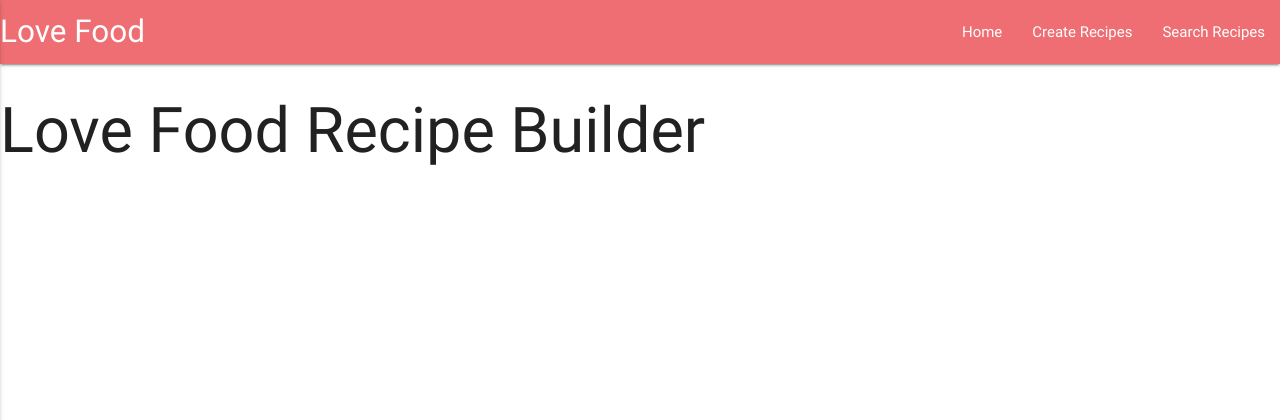
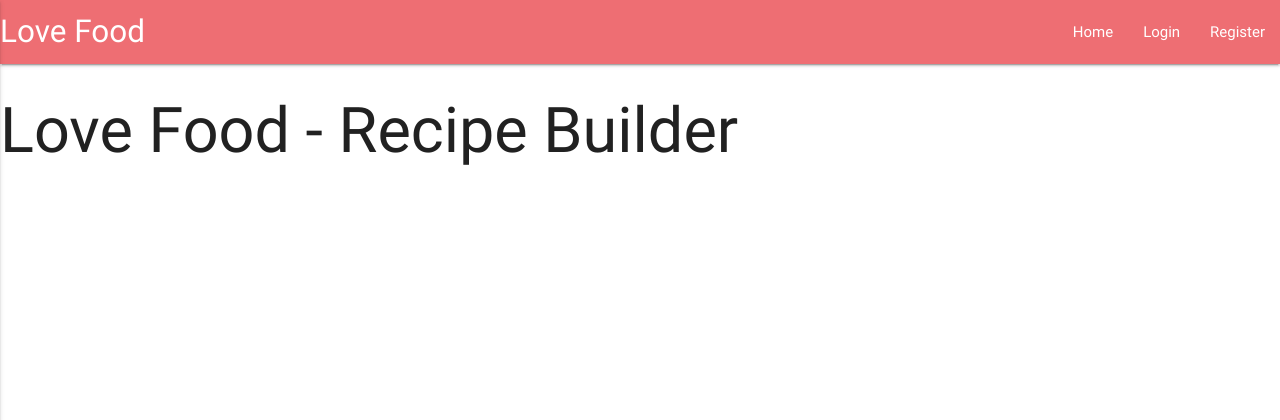
Before and after one commit to Code-Institute-Submissions/recipe-builder, a Flask app: page / in a window 1280 px wide. Shown: the top 420 px of the page. Run offline with Flask 2, Linux system fonts and the light colour scheme; data that the repository does not hold is empty; some libraries are stand-ins or nearby versions.

Commit message:
login functionality inital commit

```diff
--- a/templates/base.html
+++ b/templates/base.html
@@ -15,31 +15,45 @@
     <!--Materialise CSS-->
     <link rel="stylesheet" href="https://cdnjs.cloudflare.com/ajax/libs/materialize/0.100.2/css/materialize.min.css">
 
-    <!--css-->
-    <link rel="stylesheet" href="{{ url_for('static', filename='css/styles.css') }}" type="text/css" />
+    <!--Custom css-->
+    <link rel="stylesheet" href="../static/css/styles.css" type="text/css" />
 
-    <title>Love Food</title>
+    <title>{% block page_title %}{% endblock %}</title>
 </head>
 
 <body>
-    <nav class="navbar">
-        <div class="nav-wrapper">
-            <a href="#!" class="brand-logo">Love Food</a>
+    <nav>
+        <div class="nav-wrapper navbar">
+            <a href="{{url_for('index')}}" class="brand-logo">Love Food</a>
             <a href="#" data-activates="mobile-demo" class="button-collapse"><i class="material-icons">menu</i></a>
             <ul class="right hide-on-med-and-down">
-                <li><a href="sass.html">Home</a></li>
-                <li><a href="{{url_for('add_recipe')}}">Create Recipes</a></li>
-                <li><a href="collapsible.html">Search Recipes</a></li>
+                <li><a href="{{ url_for('index') }}">Home</a></li>
+                {% if user.is_authenticated %}
+                    <li><a href="{{ url_for('add_recipe') }}">Create Recipes</a></li>
+                    <li><a href="{{ url_for('logout') }}">Logout</a></li>
+
+                {% else %}
+                    <li><a href="{{ url_for('login') }}">Login</a></li>
+                    <li><a href="{{ url_for('registration') }}">Register</a></li>
+                {% endif %}
             </ul>
             <ul class="side-nav" id="mobile-demo">
-                <li><a href="sass.html">Home</a></li>
-                <li><a href="{{url_for('add_recipe')}}">Create Recipes</a></li>
-                <li><a href="collapsible.html">Search Recipes</a></li>
+                <li><a href="{{ url_for('index') }}">Home</a></li>
+                {% if user.is_authenticated %}
+                    <li><a href="{{ url_for('add_recipe') }}">Create Recipes</a></li>
+                    <li><a href="{{ url_for('logout') }}">Logout</a></li>
+
+                {% else %}
+                    <li><a href="{{ url_for('login') }}">Login</a></li>
+                    <li><a href="{{ url_for('registration') }}">Register</a></li>
+                {% endif %}
             </ul>
         </div>
+
     </nav>
-
-    <h1>Love Food Recipe Builder</h1>
+    <header class=jumbotron>
+    <h1>{% block page_heading %}{% endblock %}</h1>
+    </header>
     <div class="container">
         {% block content %} {% endblock %}
     </div>
@@ -61,7 +75,7 @@
 
         $('.timepicker').pickatime({
             default: '00:00', // Set default time: 'now', '1:30AM', '16:30'
-    fromnow: 0,       // set default time to * milliseconds from now (using with default = 'now')
+            fromnow: 0, // set default time to * milliseconds from now (using with default = 'now')
             twelvehour: false, // Use AM/PM or 24-hour format
             donetext: 'OK', // text for done-button
             cleartext: 'Clear', // text for clear-button
@@ -69,10 +83,20 @@
             container: undefined, // ex. 'body' will append picker to body
             autoclose: false, // automatic close timepicker
             ampmclickable: false, // make AM PM clickable
-    aftershow: function(){} //Function for after opening timepicker
+            aftershow: function() {} //Function for after opening timepicker
         });
         $('#textarea1').val('New Text');
         $('#textarea1').trigger('autoresize');
+
+        // Get the modal
+        var modal = document.getElementById('id01');
+
+        // When the user clicks anywhere outside of the modal, close it
+        window.onclick = function(event) {
+            if (event.target == modal) {
+                modal.style.display = "none";
+            }
+        }
     </script>
 </body>
 
```
Also changed, not shown: templates/login.html (added, +8 -0 lines). Lines whose indentation alone changed are shown as unchanged.
